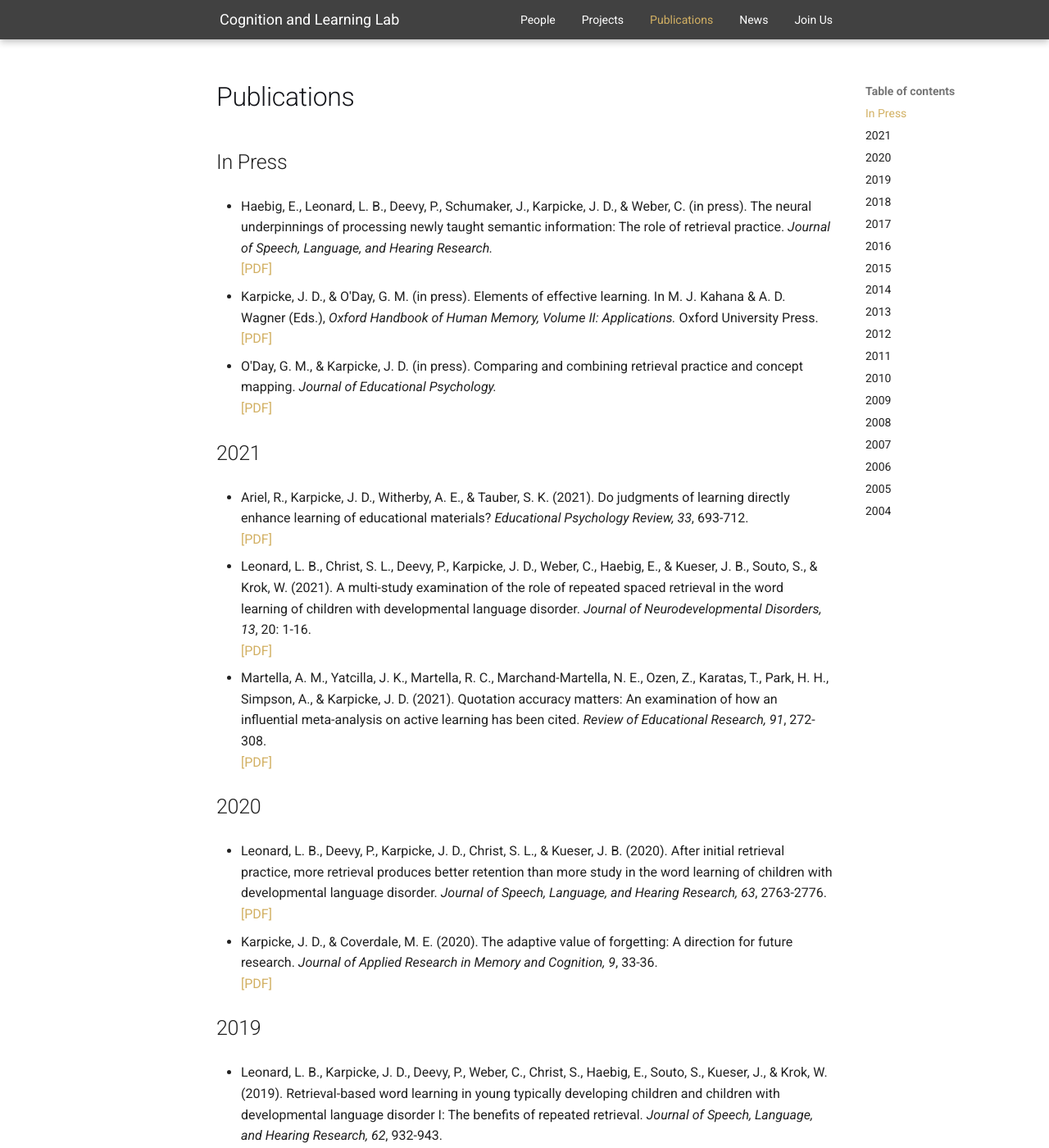
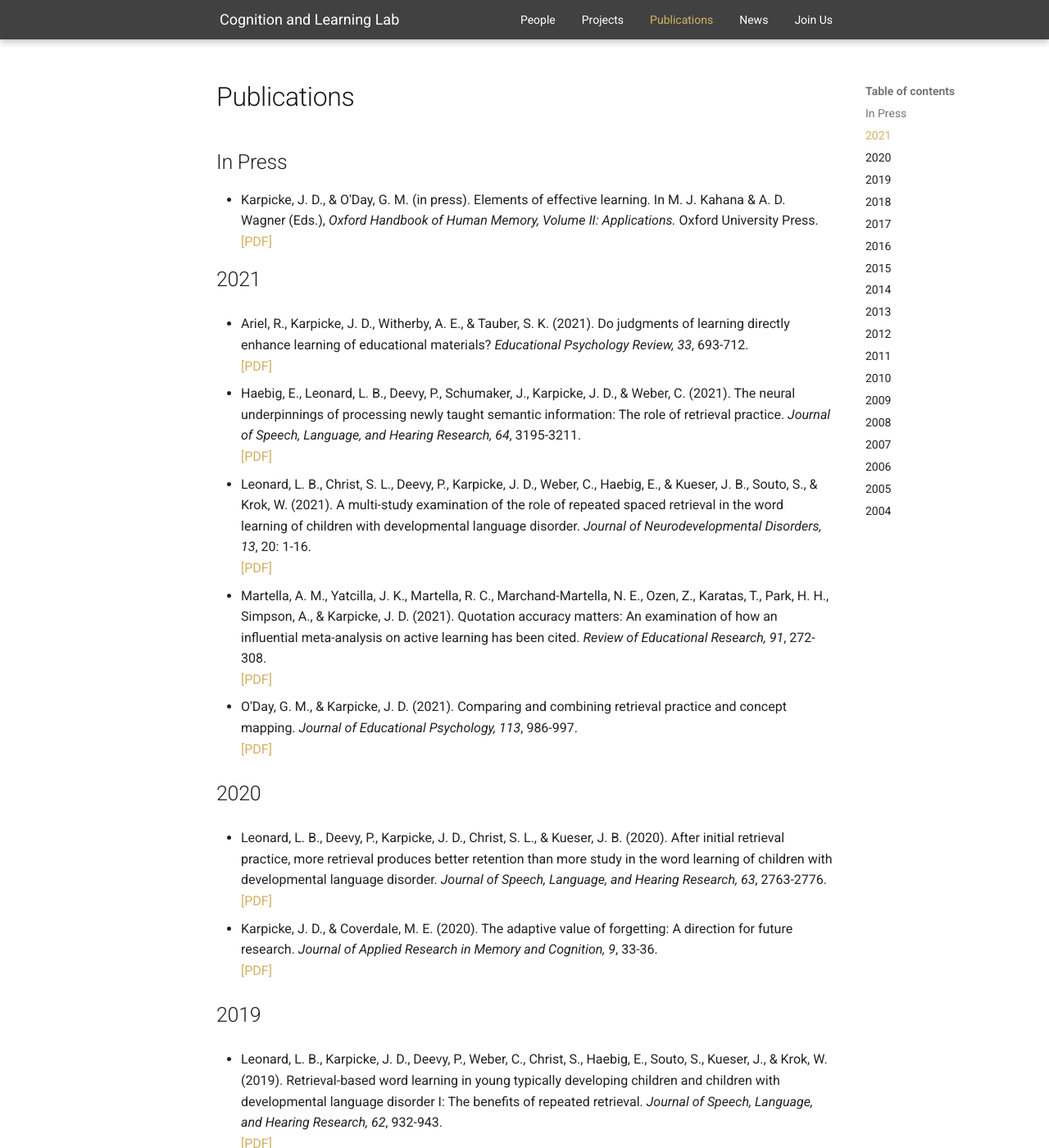
Before and after one commit to shivanya-chandra/pcllab.github.io, an MkDocs documentation site: the page built from docs/publications.md, in a window 1280 px wide and 1400 px high. Shown: the whole window at 82% size. Built offline with MkDocs 1.6.1 and Material for MkDocs 9.7.7, drawn with Linux system fonts in a browser that asks for light colours.

Commit message:
Update publications.md

```diff
--- a/docs/publications.md
+++ b/docs/publications.md
@@ -9,19 +9,21 @@ hide:
 
 ## In Press
 
-- Haebig, E., Leonard, L. B., Deevy, P., Schumaker, J., Karpicke, J. D., & Weber, C. (in press). The neural underpinnings of processing newly taught semantic information: The role of retrieval practice. *Journal of Speech, Language, and Hearing Research.* <br> [[PDF]](../../downloads/inpress_Haebig_et_al_JSLHR.pdf){target="_blank" rel="noreferrer"}
-
 - Karpicke, J. D., & O'Day, G. M. (in press). Elements of effective learning. In M. J. Kahana & A. D. Wagner (Eds.), *Oxford Handbook of Human Memory, Volume II: Applications.* Oxford University Press. <br> [[PDF]](../../downloads/inpress_Karpicke_ODay_Oxford_Handbook.pdf){target="_blank" rel="noreferrer"}
 
-- O'Day, G. M., & Karpicke, J. D. (in press). Comparing and combining retrieval practice and concept mapping. *Journal of Educational Psychology.* <br> [[PDF]](../../downloads/inpress_ODay_Karpicke_JEDP.pdf){target="_blank" rel="noreferrer"}
 
 ## 2021
 
-- Ariel, R., Karpicke, J. D., Witherby, A. E., & Tauber, S. K. (2021). Do judgments of learning directly enhance learning of educational materials? *Educational Psychology Review, 33*, 693-712. <br> [[PDF]](../../downloads/2021/inpress_Ariel_Karpicke_Witherby_Tauber_EDPR.pdf){target="_blank" rel="noreferrer"}
+- Ariel, R., Karpicke, J. D., Witherby, A. E., & Tauber, S. K. (2021). Do judgments of learning directly enhance learning of educational materials? *Educational Psychology Review, 33*, 693-712. <br> [[PDF]](../../downloads/2021/2021_Ariel_Karpicke_Witherby_Tauber_EDPR.pdf){target="_blank" rel="noreferrer"}
+
+- Haebig, E., Leonard, L. B., Deevy, P., Schumaker, J., Karpicke, J. D., & Weber, C. (2021). The neural underpinnings of processing newly taught semantic information: The role of retrieval practice. *Journal of Speech, Language, and Hearing Research, 64*, 3195-3211. <br> [[PDF]](../../downloads/2021_Haebig_et_al_JSLHR.pdf){target="_blank" rel="noreferrer"}
 
 - Leonard, L. B., Christ, S. L., Deevy, P., Karpicke, J. D., Weber, C., Haebig, E., & Kueser, J. B., Souto, S., & Krok, W. (2021). A multi-study examination of the role of repeated spaced retrieval in the word learning of children with developmental language disorder. *Journal of Neurodevelopmental Disorders, 13*, 20: 1-16. <br> [[PDF]](../downloads/2021/2021_Leonard_et_al_JNDD.pdf){target="_blank" rel="noreferrer"}
 
 - Martella, A. M., Yatcilla, J. K., Martella, R. C., Marchand-Martella, N. E., Ozen, Z., Karatas, T., Park, H. H., Simpson, A., & Karpicke, J. D. (2021). Quotation accuracy matters: An examination of how an influential meta-analysis on active learning has been cited. *Review of Educational Research, 91*, 272-308. <br> [[PDF]](../downloads/2021/2021_Martella_et_al_RER.pdf){target="_blank" rel="noreferrer"}
+
+- O'Day, G. M., & Karpicke, J. D. (2021). Comparing and combining retrieval practice and concept mapping. *Journal of Educational Psychology, 113*, 986-997. <br> [[PDF]](../../downloads/2021_ODay_Karpicke_JEDP.pdf){target="_blank" rel="noreferrer"}
+
 
 ## 2020
 
```
